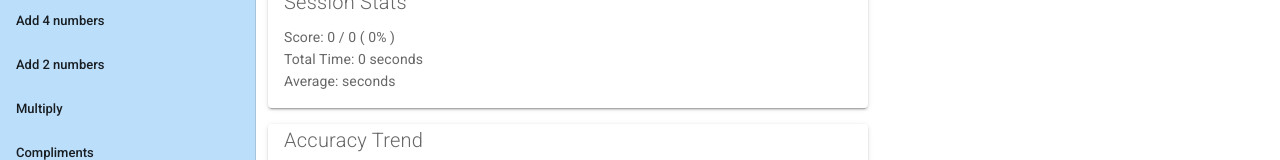
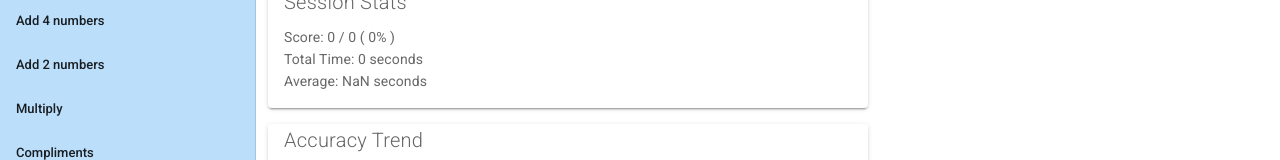
Before and after one commit to kinitpatel/rishi-math, a Vue app: page / in a window 1280 px wide. Shown: the part 135-295 px from the top of the page. Built offline with nearby package versions, Linux system fonts and the light colour scheme.

Commit message:
fixed average

```diff
--- a/src/components/Quiz.vue
+++ b/src/components/Quiz.vue
@@ -126,9 +126,12 @@ export default {
 		question() {
 			return this.q ? this.quiz.toString(this.q) : '';
 		},
-		score () {
+		score() {
 			return this.totalProblems ? Math.floor(this.totalCorrect / this.totalProblems * 100) : 0;
 		},
+		averageTime() {
+			return (this.totalTime / this.totalProblems).toFixed(2);
+		}
 	},
 	watch: {
 		quiz() {
```
